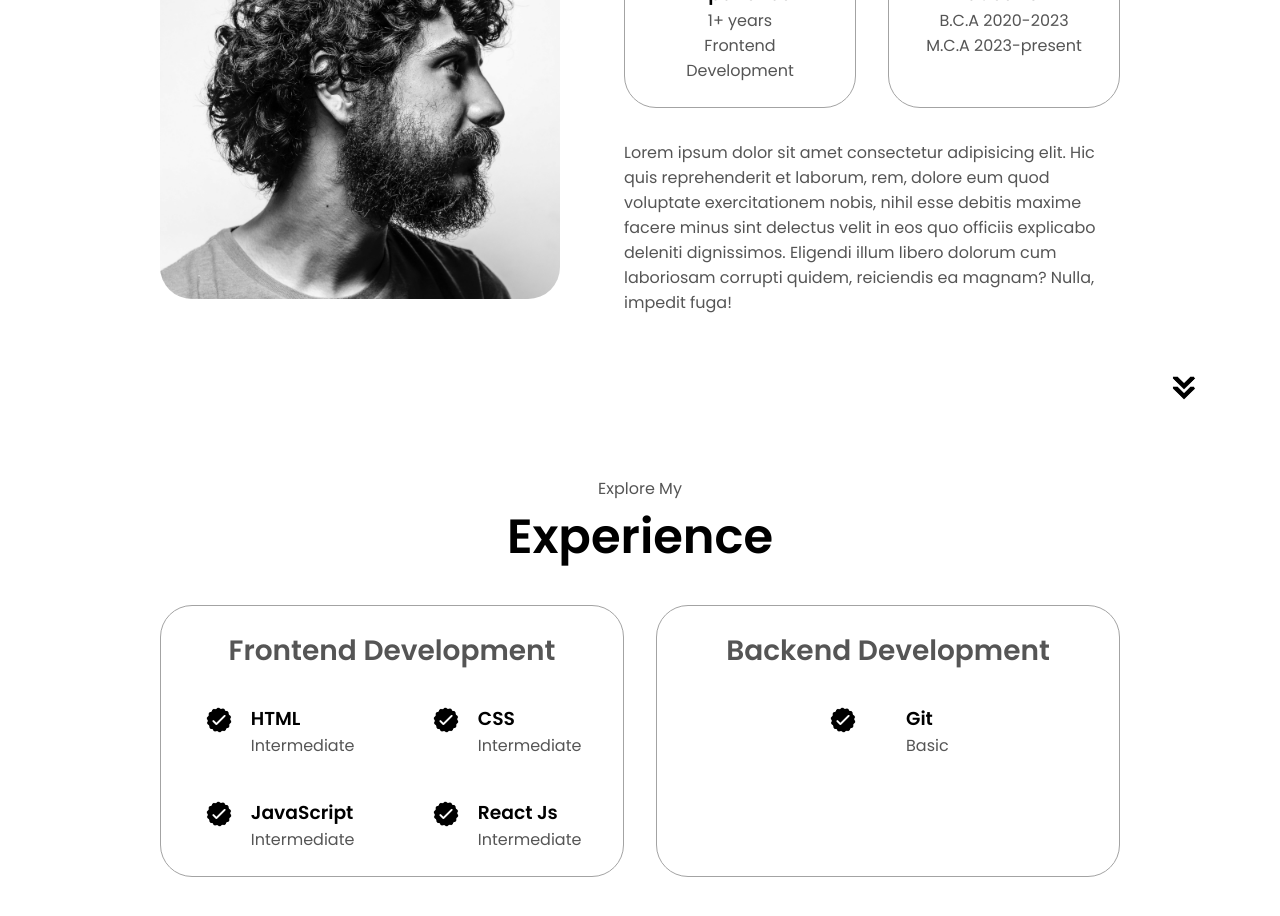
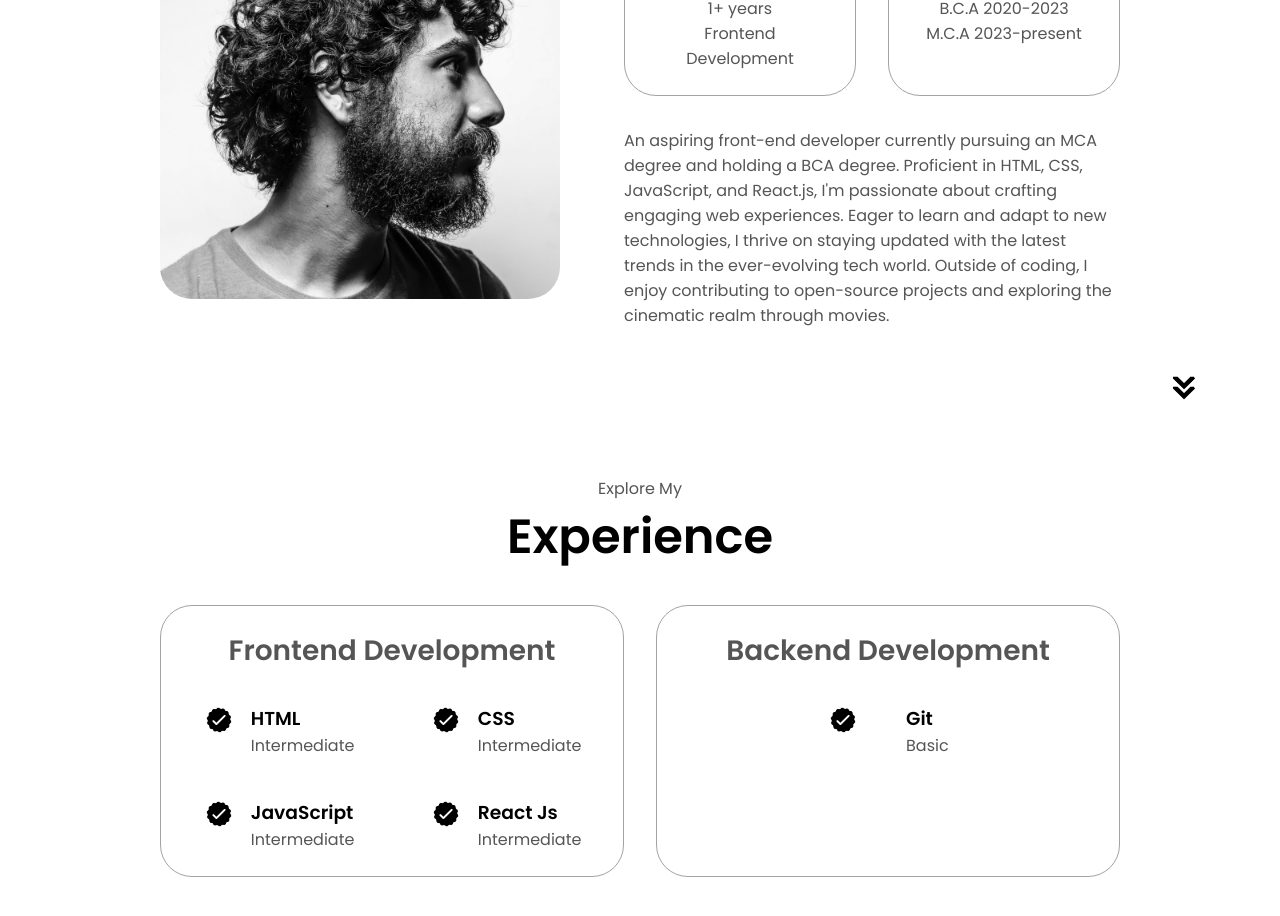
Before and after one commit to Aniket-Gaur-1/Portfolio, a React (Create React App) app: page / in a window 1280 px wide. Shown: the part 1220-2136 px from the top of the page. Built offline with nearby package versions, Linux system fonts and the light colour scheme.

Commit message:
all fixed

```diff
--- a/public/index.html
+++ b/public/index.html
@@ -1,43 +1,23 @@
 <!DOCTYPE html>
 <html lang="en">
-  <head>
+
+<head>
     <meta charset="utf-8" />
     <link rel="icon" href="%PUBLIC_URL%/favicon.ico" />
     <meta name="viewport" content="width=device-width, initial-scale=1" />
     <meta name="theme-color" content="#000000" />
-    <meta
-      name="description"
-      content="Web site created using create-react-app"
-    />
+    <meta name="description" content="Web site created using create-react-app" />
     <link rel="apple-touch-icon" href="%PUBLIC_URL%/logo192.png" />
-    <!--
-      manifest.json provides metadata used when your web app is installed on a
-      user's mobile device or desktop. See https://developers.google.com/web/fundamentals/web-app-manifest/
-    -->
+
     <link rel="manifest" href="%PUBLIC_URL%/manifest.json" />
-    <!--
-      Notice the use of %PUBLIC_URL% in the tags above.
-      It will be replaced with the URL of the `public` folder during the build.
-      Only files inside the `public` folder can be referenced from the HTML.
 
-      Unlike "/favicon.ico" or "favicon.ico", "%PUBLIC_URL%/favicon.ico" will
-      work correctly both with client-side routing and a non-root public URL.
-      Learn how to configure a non-root public URL by running `npm run build`.
-    -->
-    <title>React App</title>
-  </head>
-  <body>
+    <title>Portfolio</title>
+</head>
+
+<body>
     <noscript>You need to enable JavaScript to run this app.</noscript>
     <div id="root"></div>
-    <!--
-      This HTML file is a template.
-      If you open it directly in the browser, you will see an empty page.
 
-      You can add webfonts, meta tags, or analytics to this file.
-      The build step will place the bundled scripts into the <body> tag.
+</body>
 
-      To begin the development, run `npm start` or `yarn start`.
-      To create a production bundle, use `npm run build` or `yarn build`.
-    -->
-  </body>
 </html>
--- a/src/App.jsx
+++ b/src/App.jsx
@@ -10,7 +10,7 @@ import Projects from "./components/Projects";
 
 function App() {
   return (
-    <div>
+    <>
       <Header />
       <Profile />
       <About />
@@ -18,7 +18,7 @@ function App() {
       <Projects />
       <Contact />
       <Footer />
-    </div>
+    </>
   );
 }
 
--- a/src/components/About.jsx
+++ b/src/components/About.jsx
@@ -47,12 +47,13 @@ const About = () => {
           </div>
           <div className="text-container">
             <p>
-              Lorem ipsum dolor sit amet consectetur adipisicing elit. Hic quis
-              reprehenderit et laborum, rem, dolore eum quod voluptate
-              exercitationem nobis, nihil esse debitis maxime facere minus sint
-              delectus velit in eos quo officiis explicabo deleniti dignissimos.
-              Eligendi illum libero dolorum cum laboriosam corrupti quidem,
-              reiciendis ea magnam? Nulla, impedit fuga!
+              An aspiring front-end developer currently pursuing an MCA degree
+              and holding a BCA degree. Proficient in HTML, CSS, JavaScript, and
+              React.js, I'm passionate about crafting engaging web experiences.
+              Eager to learn and adapt to new technologies, I thrive on staying
+              updated with the latest trends in the ever-evolving tech world.
+              Outside of coding, I enjoy contributing to open-source projects
+              and exploring the cinematic realm through movies.
             </p>
           </div>
         </div>
--- a/src/components/Contact.jsx
+++ b/src/components/Contact.jsx
@@ -25,7 +25,7 @@ const Contact = () => {
             className="icon contact-icon"
           />
           <p>
-            <a href="https://www.linkedin.com">LinkedIn</a>
+            <a href="https://www.linkedin.com/in/aniket-gaur-/">LinkedIn</a>
           </p>
         </div>
       </div>
--- a/src/components/Profile.jsx
+++ b/src/components/Profile.jsx
@@ -31,13 +31,18 @@ const Profile = () => {
             src="./Images/linkedin.png"
             alt="My LinkedIn profile"
             className="icon"
-            onclick="location.href='https://linkedin.com/'"
+            onClick={() => {
+              window.location.href =
+                "https://www.linkedin.com/in/aniket-gaur-/";
+            }}
           />
           <img
             src="./Images/github.png"
             alt="My Github profile"
             className="icon"
-            onclick="location.href='https://github.com/'"
+            onClick={() => {
+              window.location.href = "https://github.com/Aniket-Gaur-1";
+            }}
           />
         </div>
       </div>
--- a/src/components/Projects.jsx
+++ b/src/components/Projects.jsx
@@ -3,10 +3,6 @@ import React from "react";
 const Projects = () => {
   function handleChange() {
     window.location.href = "./#contact";
-  }
-
-  function handleClick() {
-    window.location.href = "https://github.com/Aniket-Gaur-1/To-Do-List";
   }
 
   return (
@@ -36,7 +32,9 @@ const Projects = () => {
               </button>
               <button
                 className="btn btn-color-2 project-btn"
-                onClick={handleClick}
+                onClick={() => {
+                  window.location.href = "https://chatroom-a14a6.web.app/";
+                }}
               >
                 Live Demo
               </button>
@@ -63,7 +61,10 @@ const Projects = () => {
               </button>
               <button
                 className="btn btn-color-2 project-btn"
-                onClick={handleClick}
+                onClick={() => {
+                  window.location.href =
+                    "https://to-do-list-3e180.firebaseapp.com/";
+                }}
               >
                 Live Demo
               </button>
@@ -92,7 +93,10 @@ const Projects = () => {
               </button>
               <button
                 className="btn btn-color-2 project-btn"
-                onClick={handleClick}
+                onClick={() => {
+                  window.location.href =
+                    "https://portfolio-51c68.firebaseapp.com/";
+                }}
               >
                 Live Demo
               </button>
```
Also changed, not shown: firebase.json (added), public/Images/profile-pic-2.png (deleted), 1 other file (tests, documents, lock files or other folders).
